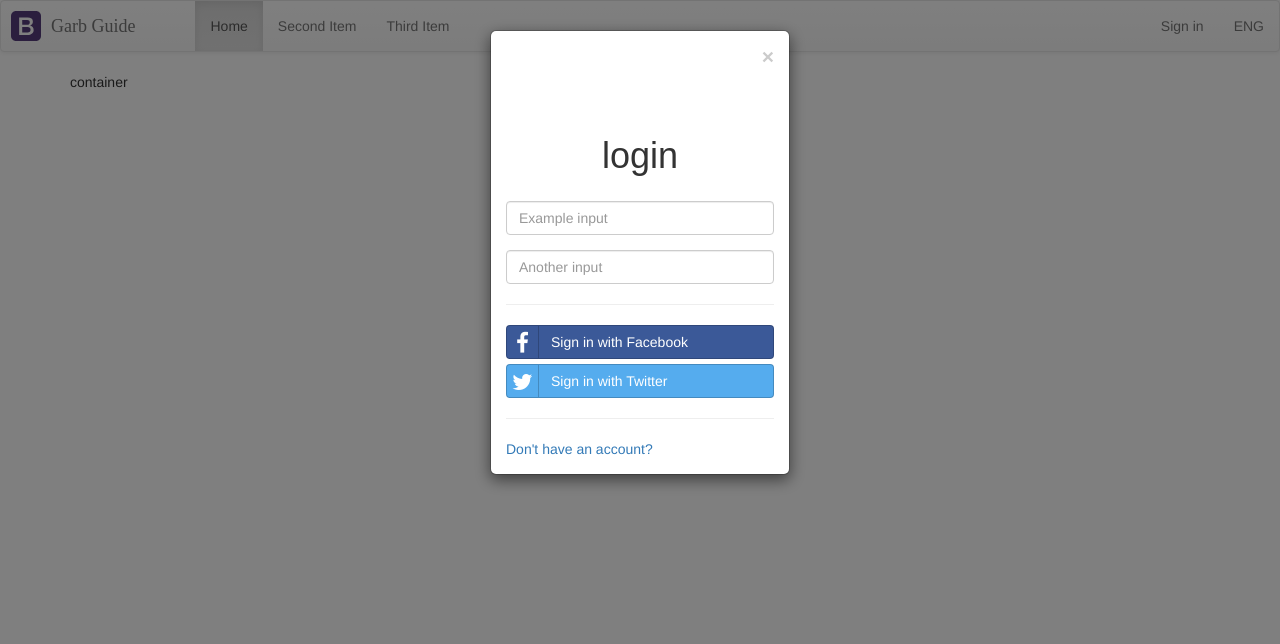
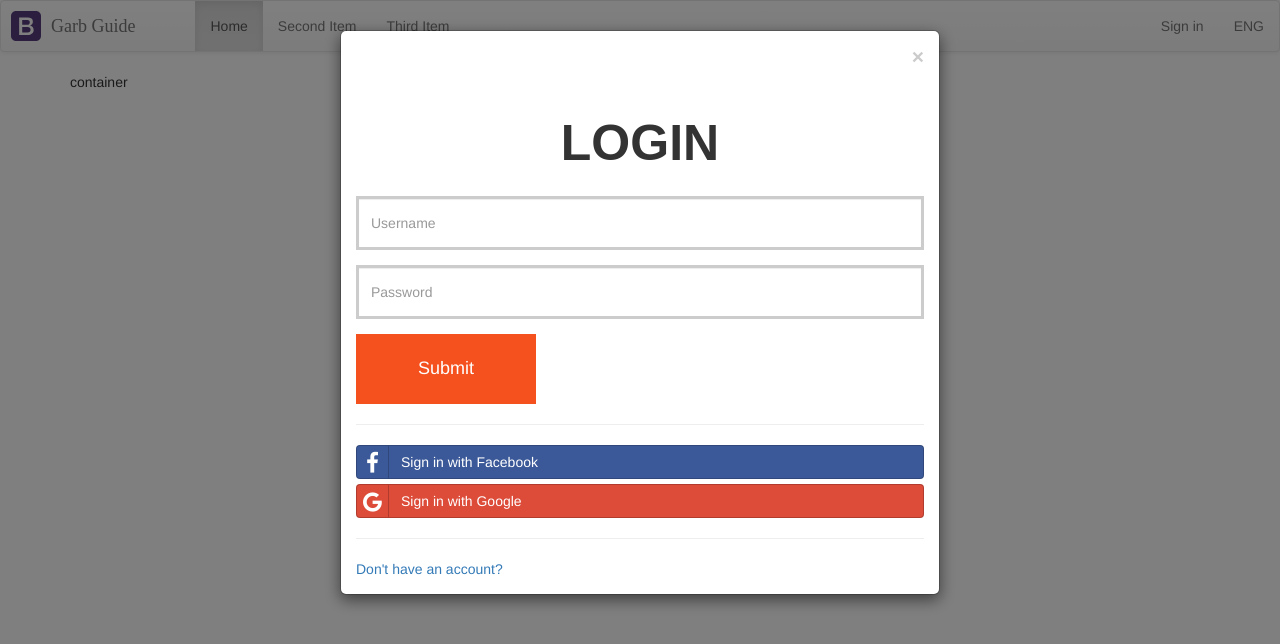
Before and after one commit to tickstudiu/front-end-garb-guide-demo, a plain HTML site: page index.html in a window 1280 px wide. Both pictures are taken after a click on the link "Sign in". Drawn offline with nearby package versions, Linux system fonts and the light colour scheme.

Commit message:
fix login form
add btn sign in and make some animation in login form

```diff
--- a/assets/css/styles.css
+++ b/assets/css/styles.css
@@ -50,11 +50,67 @@ div.header-login-form {
 }
 
 div.header-login-form h1 {
-	padding-top: 70px;
-	font-family: Arial, Helvetica, sans-serif;
+	padding-top: 50px;
+	font-family: "Montserrat", sans-serif;
+  	font-smoothing: antialiased;
 	padding-bottom: 10px;
+	text-transform: uppercase;
+	font-weight: bold;
+	font-size: 50px;
 }
 
+input[type=text] {
+    padding: 24px 12px;
+    margin: 8px 0;
+    box-sizing: border-box;
+    border-radius: 0;
+    border-width: 3px;
+}
+
+.button {
+  display: inline-block;
+  border-radius: 0;
+  background-color: #f4511e;
+  border: none;
+  color: #FFFFFF;
+  text-align: center;
+  font-size: 18px;
+  padding: 22px 12px;
+  width: 180px;
+  transition: all 0.5s;
+  cursor: pointer;
+}
+
+.button span {
+  cursor: pointer;
+  display: inline-block;
+  position: relative;
+  transition: 0.5s;
+}
+/* on destop */
+@media only screen and (min-width: 768px){
+	.button span:after {
+	  content: '\00bb';
+	  position: absolute;
+	  opacity: 0;
+	  top: 0;
+	  right: -20px;
+	  transition: 0.5s;
+	}
+
+	.button:hover span {
+	  padding-right: 25px;
+	}
+
+	.button:hover span:after {
+	  opacity: 1;
+	  right: 0;
+	}
+
+}
+
+
+/* on moble */
 @media only screen and (max-width: 768px){
 	div.navbar-login-from {
 		display: inline-block;
@@ -65,7 +121,11 @@ div.header-login-form h1 {
 	}
 
 	div.header-login-form h1 {
-		padding-top: 50px;
+		padding-top: 35px;
+	}
+
+	li.btn-sign-in{
+		display: none;
 	}
 
 	div.navbar-title {
@@ -82,4 +142,7 @@ div.header-login-form h1 {
 		height: 22%;
 	}
 
+	.button {
+		width: 100%;
+	}
 }
--- a/index.html
+++ b/index.html
@@ -43,7 +43,7 @@
                 </ul>
                 <ul class="nav navbar-nav navbar-right">
                     <!-- Button trigger modal -->
-                    <li role="presentation"><a href="#" class="btn-sign-in" data-toggle="modal" data-target="#myModal">Sign in</a></li>
+                    <li role="presentation" class="btn-sign-in"><a href="#" data-toggle="modal" data-target="#myModal">Sign in</a></li>
                     <li role="presentation"><a href="#">ENG</a></li>
                 </ul>
             </div>
@@ -52,23 +52,26 @@
 
     <!-- popup login form -->
     <div class="modal fade" id="myModal" tabindex="-1" role="dialog" aria-labelledby="myModalLabel">
-        <div class="modal-dialog modal-sm" role="document">
+        <div class="modal-dialog" role="document">
             <div class="modal-content">
                 <div class="modal-body">
                     <!-- hender form -->
                         <button type="button" class="close" data-dismiss="modal" aria-label="Close"><span aria-hidden="true">&times;</span></button>
                     <!-- main form -->
-                        <form>
+                        <form action="#" method="post">
                             <div class="form-group header-login-form">
                                 <h1>
                                     login
                                 </h1>
                             </div>
                             <div class="form-group">
-                                <input type="text" class="form-control" id="formGroupExampleInput" placeholder="Example input">
+                                <input type="text" class="form-control" id="user" placeholder="Username">
                             </div>
                             <div class="form-group">
-                                <input type="text" class="form-control" id="formGroupExampleInput2" placeholder="Another input">
+                                <input type="text" class="form-control" id="pwd" placeholder="Password">
+                            </div>
+                            <div class="form-group">
+                                <button class="button" style="vertical-align:middle"><span>Submit </span>
                             </div>
                         </form>
                     <hr>
@@ -76,9 +79,9 @@
                             <span class="fa fa-facebook"></span>
                             Sign in with Facebook
                         </a>
-                        <a class="btn btn-block btn-social btn-twitter">
-                            <span class="fa fa-twitter"></span>
-                            Sign in with Twitter
+                        <a class="btn btn-block btn-social btn-google">
+                            <span class="fa fa-google"></span>
+                            Sign in with Google
                         </a>
                     <hr>
                         <a href="#" style="text-align: center;">Don't have an account?</a>
```
